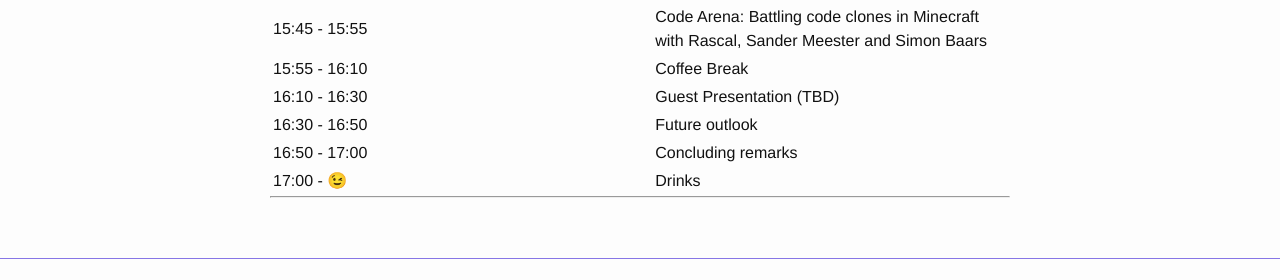
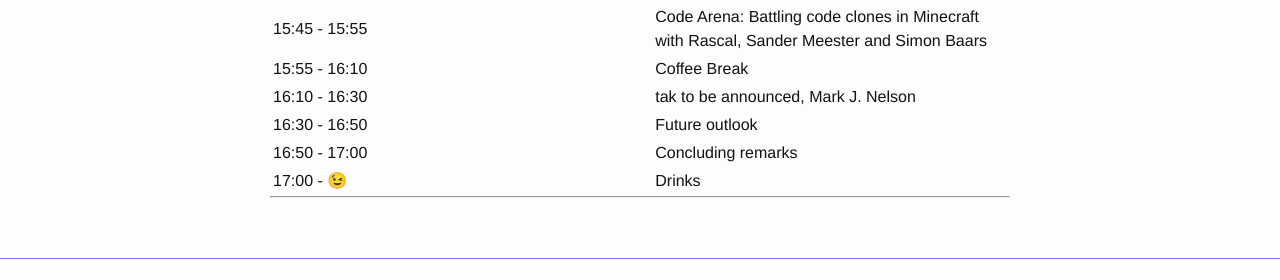
Before and after one commit to LiveGameDesign/LiveGameDesign.github.io, a Jekyll site: the page built from _posts/2019-01-02-Live-Game-Design-Symposium.md, in a window 1280 px wide. Shown: the part 1648-1928 px from the top of the page. Built offline with Jekyll 4.4.1, drawn with Linux system fonts in a browser that asks for light colours; emoji names are drawn with the system emoji font.

Commit message:
added Mark J. Nelson

```diff
--- a/_posts/2019-01-02-Live-Game-Design-Symposium.md
+++ b/_posts/2019-01-02-Live-Game-Design-Symposium.md
@@ -53,7 +53,7 @@ Please note that the schedule below may still change.
 | 15:25 - 15:45 | Languages of Games and Play: A Systematic Mapping Study, Riemer van Rozen                   |
 | 15:45 - 15:55 | Code Arena: Battling code clones in Minecraft with Rascal, Sander Meester and Simon Baars   |
 | 15:55 - 16:10 | Coffee Break                                                                                |
-| 16:10 - 16:30 | Guest Presentation (TBD)                                                                    |
+| 16:10 - 16:30 | tak to be announced, Mark J. Nelson                                                                   |
 | 16:30 - 16:50 | Future outlook                                                                              |
 | 16:50 - 17:00 | Concluding remarks                                                                          |
 | 17:00 - :wink:| Drinks                                                                                      |
```
